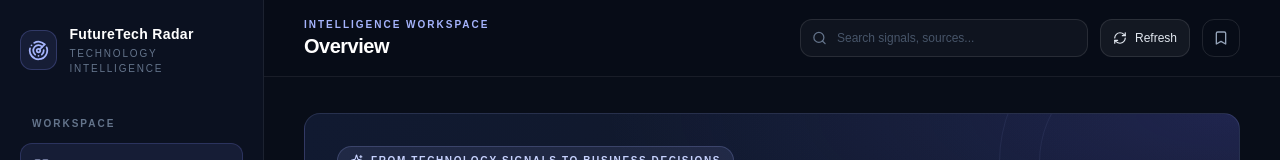
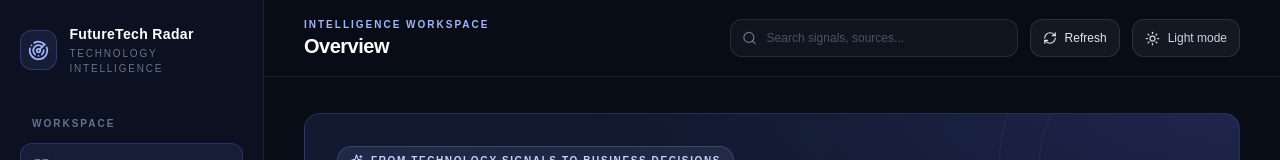
Before and after one commit to Himanshugupta2013/futuretech-radar, a Next.js app: page / in a window 1280 px wide. Shown: the top 160 px of the page. Built offline with nearby package versions, Linux system fonts and the light colour scheme; no server answers; the database is empty.

Commit message:
Show light and dark mode toggle in toolbar

```diff
--- a/src/app/page.tsx
+++ b/src/app/page.tsx
@@ -165,7 +165,7 @@ export default function HomePage() {
                   <input value={searchQuery} onChange={e => setSearchQuery(e.target.value)} placeholder="Search signals, sources..." className="w-full rounded-xl border border-white/10 bg-white/[0.035] py-2.5 pl-9 pr-3 text-xs text-slate-200 outline-none transition placeholder:text-slate-600 focus:border-indigo-400/50"/>
                 </div>
                 <button onClick={() => fetchArticles(selectedTopic, selectedCategory)} disabled={loading} className="inline-flex items-center gap-2 rounded-xl border border-white/10 bg-white/[0.05] px-3 py-2.5 text-xs font-medium text-slate-200 transition hover:bg-white/10 disabled:opacity-50"><RefreshCw size={14} className={loading ? "animate-spin" : ""}/><span className="hidden sm:inline">Refresh</span></button>
-                <button aria-label="Saved items (coming soon)" title="Saved items are coming soon" className="hidden rounded-xl border border-white/10 p-2.5 text-slate-400 sm:inline-flex"><Bookmark size={16}/></button>
+                <button onClick={() => setTheme(current => current === "dark" ? "light" : "dark")} aria-label={`Switch to ${theme === "dark" ? "light" : "dark"} mode`} title={`Switch to ${theme === "dark" ? "light" : "dark"} mode`} className="inline-flex items-center gap-2 rounded-xl border border-white/10 bg-white/[0.05] px-3 py-2.5 text-xs font-medium text-slate-300 transition hover:bg-white/10">{theme === "dark" ? <Sun size={15}/> : <Moon size={15}/>}<span className="hidden sm:inline">{theme === "dark" ? "Light mode" : "Dark mode"}</span></button>
               </div>
             </div>
             <div className="px-4 pb-3 md:hidden"><div className="relative"><Search size={15} className="absolute left-3 top-1/2 -translate-y-1/2 text-slate-500"/><input value={searchQuery} onChange={e => setSearchQuery(e.target.value)} placeholder="Search signals, sources..." className="w-full rounded-xl border border-white/10 bg-white/[0.035] py-2.5 pl-9 pr-3 text-xs text-slate-200 outline-none placeholder:text-slate-600 focus:border-indigo-400/50"/></div></div>
```
